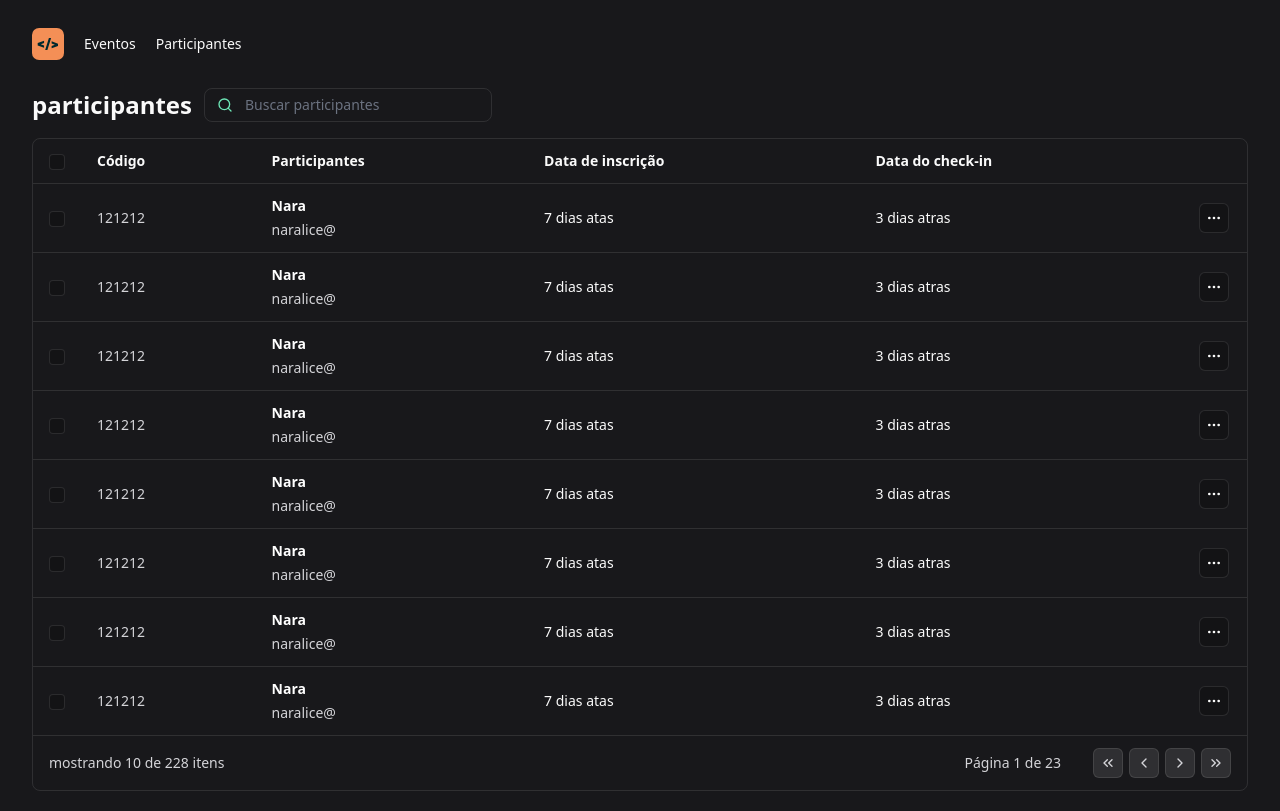
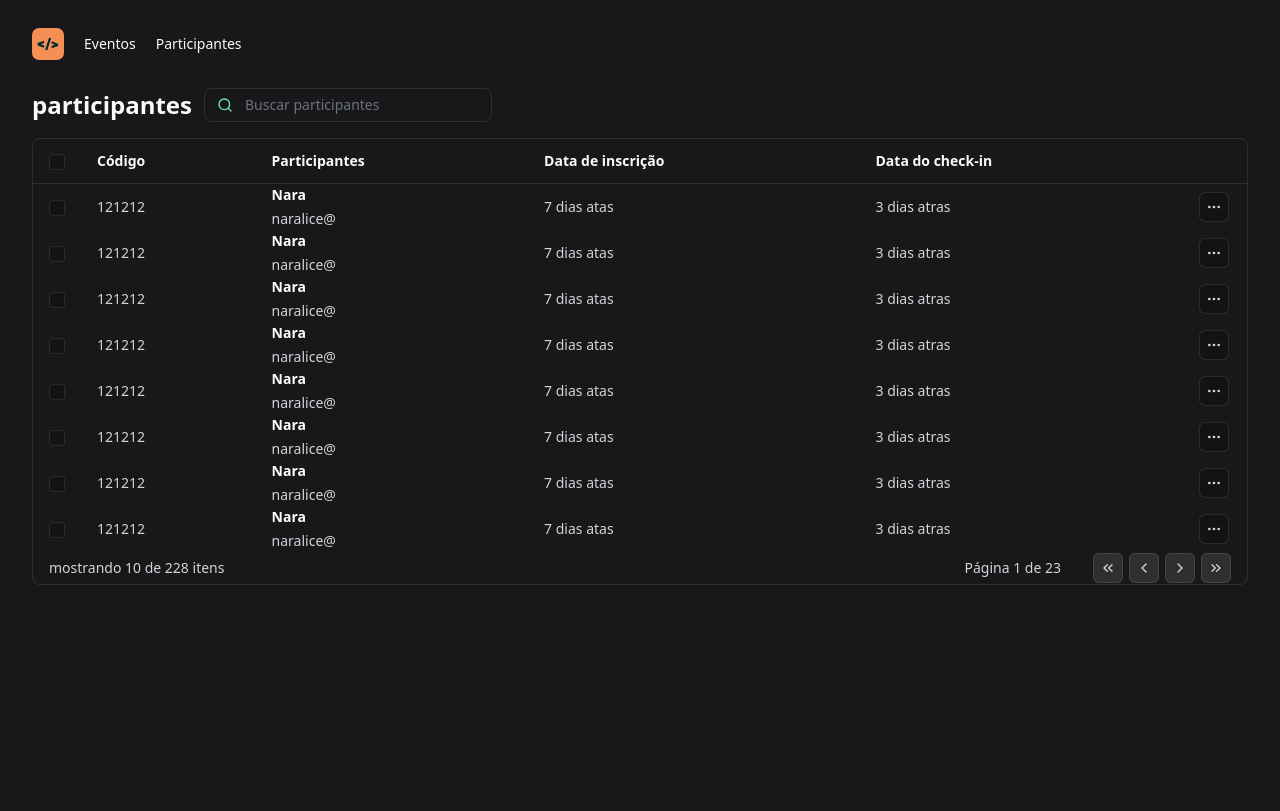
Before and after one commit to naralicecosta/pass-in-web, a React (Vite) app: page / in a window 1280 px wide. Built offline with nearby package versions, Linux system fonts and the light colour scheme.

Commit message:
feat: :sparkles: listagem de participantes

```diff
--- a/package.json
+++ b/package.json
@@ -12,9 +12,11 @@
   "dependencies": {
     "lucide-react": "^0.364.0",
     "react": "^18.2.0",
-    "react-dom": "^18.2.0"
+    "react-dom": "^18.2.0",
+    "tailwind-merge": "^2.2.2"
   },
   "devDependencies": {
+    "@faker-js/faker": "^8.4.1",
     "@tailwindcss/forms": "^0.5.7",
     "@types/react": "^18.2.66",
     "@types/react-dom": "^18.2.22",
--- a/src/components/attendee-list.tsx
+++ b/src/components/attendee-list.tsx
@@ -1,93 +1,106 @@
 import {Search, MoreHorizontal, ChevronRight, ChevronLeft, ChevronsLeft, ChevronsRight} from 'lucide-react'
+import { IconButton } from './icon-button'
+import { Table } from './table/table'
+import { TableHeader } from './table/table-header'
+import { TableCell } from './table/table-cell'
+import { TableRow } from './table/table-row'
+import { ChangeEvent, useState } from 'react'
+
 
 export function AttendeeList(){
+    const [search, setSearch] =  useState('')
+
+    function onSearchInputChanged(event: ChangeEvent<HTMLInputElement>) {
+
+        setSearch(event.target.value)
+    }
+
+
+
     return(
         <div className='flex flex-col gap-4'>
             <div className="flex gap-3 items-center">
                 <h1 className="text-2xl font-bold">participantes</h1>
                 <div className="px-3 w-72 py-1.5 border border-white/10 rounded-lg  flex items-center gap-3">
                     <Search className="size-4 text-emerald-300"/>
-                    <input className="bg-transparent flex-1 outline-none border-0 p-0 text-sm " placeholder="Buscar participantes" />
+                    <input onChange={onSearchInputChanged} className="bg-transparent flex-1 outline-none border-0 p-0 text-sm " placeholder="Buscar participantes" />
                 </div>
+                {search}
 
             </div>
 
-            <div className='border border-white/10 rounded-lg'>
-                <table className='w-full'>
+            <Table>
                     <thead>
                         <tr className='border-b border-white/10'>
-                            <th style={{width: 48}} className='py-3 px-4 text-sm font-semibold text-left'>
+                            <TableHeader style={{width: 48}}>
                                 <input type="checkbox" className='size-4 bg-black/20 rounded border border-white/10' />
-                            </th>
-                            <th className='py-3 px-4 text-sm font-semibold text-left'>Código</th>
-                            <th className='py-3 px-4 text-sm font-semibold text-left'>Participantes</th>
-                            <th className='py-3 px-4 text-sm font-semibold text-left'>Data de inscrição</th>
-                            <th className='py-3 px-4 text-sm font-semibold text-left'>Data do check-in</th>
-                            <th style={{width: 64}} className='py-3 px-4 text-sm font-semibold text-left'></th>
+                            </TableHeader>
+                            <TableHeader>Código</TableHeader>
+                            <TableHeader>Participantes</TableHeader>
+                            <TableHeader>Data de inscrição</TableHeader>
+                            <TableHeader>Data do check-in</TableHeader>
+                            <TableHeader style={{width: 64}}></TableHeader>
                         </tr>
                     </thead>
                     <tbody>
                         {Array.from({length: 8}).map((_, i) => {
                             return(
-                                <tr key={i} className='border-b border-white/10 hover:bg-white/5'>
-                                <td className='py-3 px-4 text-sm text-zinc-300'>
+                                <TableRow key={i}>
+                                <TableCell >
                                     <input type="checkbox"   className='size-4 bg-black/20 rounded border border-white/10'/>
-                                </td  >
-                                <td className='py-3 px-4 text-sm text-zinc-300'>121212</td >
-                                <td className='py-3 px-4 text-sm  text-zinc-300'>
+                                </TableCell  >
+                                <TableCell >121212</TableCell >
+                                <TableCell>
                                     <div className='flex flex-col gap-1'>
                                         <span className='font-semibold text-white'>Nara</span>
                                         <span>naralice@</span>
                                     </div>
-                                </td >
-                                <td className='py-3 px-4 text-sm'>7 dias atas</td >
-                                <td className='py-3 px-4 text-sm'>3 dias atras</td >
-                                <td className='py-3 px-4 text-sm'>
-                                    <button className='bg-black/20 border border-white/10 rounded-md p-1.5'>
+                                </TableCell >
+                                <TableCell >7 dias atas</TableCell >
+                                <TableCell >3 dias atras</TableCell >
+                                <TableCell >
+                                    <IconButton transparent>
                                         <MoreHorizontal className='size-4'/>
-                                    </button>
-                                </td>
-                            </tr>
+                                    </IconButton>
+                                </TableCell>
+                            </TableRow>
                             )
                         })}
 
                     </tbody>
                     <tfoot>
                         <tr>
-                            <td className='py-3 px-4 text-sm  text-zinc-300' colSpan={3}>
+                            <TableCell colSpan={3}>
                                 mostrando 10 de 228 itens
-                            </td>
+                            </TableCell>
 
-                            <td className='py-3 px-4 text-sm  text-zinc-300 text-right' colSpan={3}>
+                            <TableCell className="text-right"colSpan={3}>
                                 <div className='inline-flex items-center gap-8'>
                                     <span>Página 1 de 23</span>
 
 
+                            <div className=' flex gap-1.5'>
+                                <IconButton>
+                                    <ChevronsLeft className='size-4'/>
+                                </IconButton>
 
+                                <IconButton>
+                                    <ChevronLeft className='size-4'/>
+                                </IconButton>
 
-                            <div className=' flex gap-1.5'>
-                                <button className='bg-white/10 border border-white/10 rounded-md p-1.5'>
-                                    <ChevronsLeft className='size-4'/>
-                                </button>
+                                <IconButton>
+                                    <ChevronRight className='size-4'/>
+                                </IconButton>
 
-                                <button className='bg-white/10 border border-white/10 rounded-md p-1.5'>
-                                    <ChevronLeft className='size-4'/>
-                                </button>
-
-                                <button className='bg-white/10 border border-white/10 rounded-md p-1.5'>
-                                    <ChevronRight className='size-4'/>
-                                </button>
-
-                                <button className='bg-white/10 border border-white/10 rounded-md p-1.5'>
+                                <IconButton>
                                     <ChevronsRight className='size-4'/>
-                                </button>
+                                </IconButton>
                             </div>
                             </div>
-                            </td>
+                            </TableCell>
                         </tr>
                     </tfoot>
-                </table>
-            </div>
+                </Table>
         </div>
     )
 }
--- /dev/null
+++ b/src/components/icon-button.tsx
@@ -0,0 +1,16 @@
+import { ComponentProps } from "react"
+
+interface IconButtonProps extends ComponentProps<'button'> {
+    transparent?: boolean
+}
+
+export function IconButton({ transparent, ...props }: IconButtonProps){
+    return (
+        <button {...props}
+            className={transparent
+                ? "bg-black/20 border border-white/10 rounded-md p-1.5"
+                : "bg-white/10 border border-white/10 rounded-md p-1.5"
+            }
+        />
+    )
+}
--- a/src/components/nav-link.tsx
+++ b/src/components/nav-link.tsx
@@ -1,12 +1,13 @@
-interface NavLinkProps{
+import { ComponentProps } from "react"
+
+interface NavLinkProps extends ComponentProps<'a'> {
     children: string
-    href: string
 }
 
 
 export function NavLink(props: NavLinkProps){
     return(
-        <a href={props.href}className='font-medium text-sm'>
+        <a{...props} className='font-medium text-sm'>
             {props.children}
         </a>
     )
```
Also changed, not shown: 1 other file (tests, documents, lock files or other folders).
